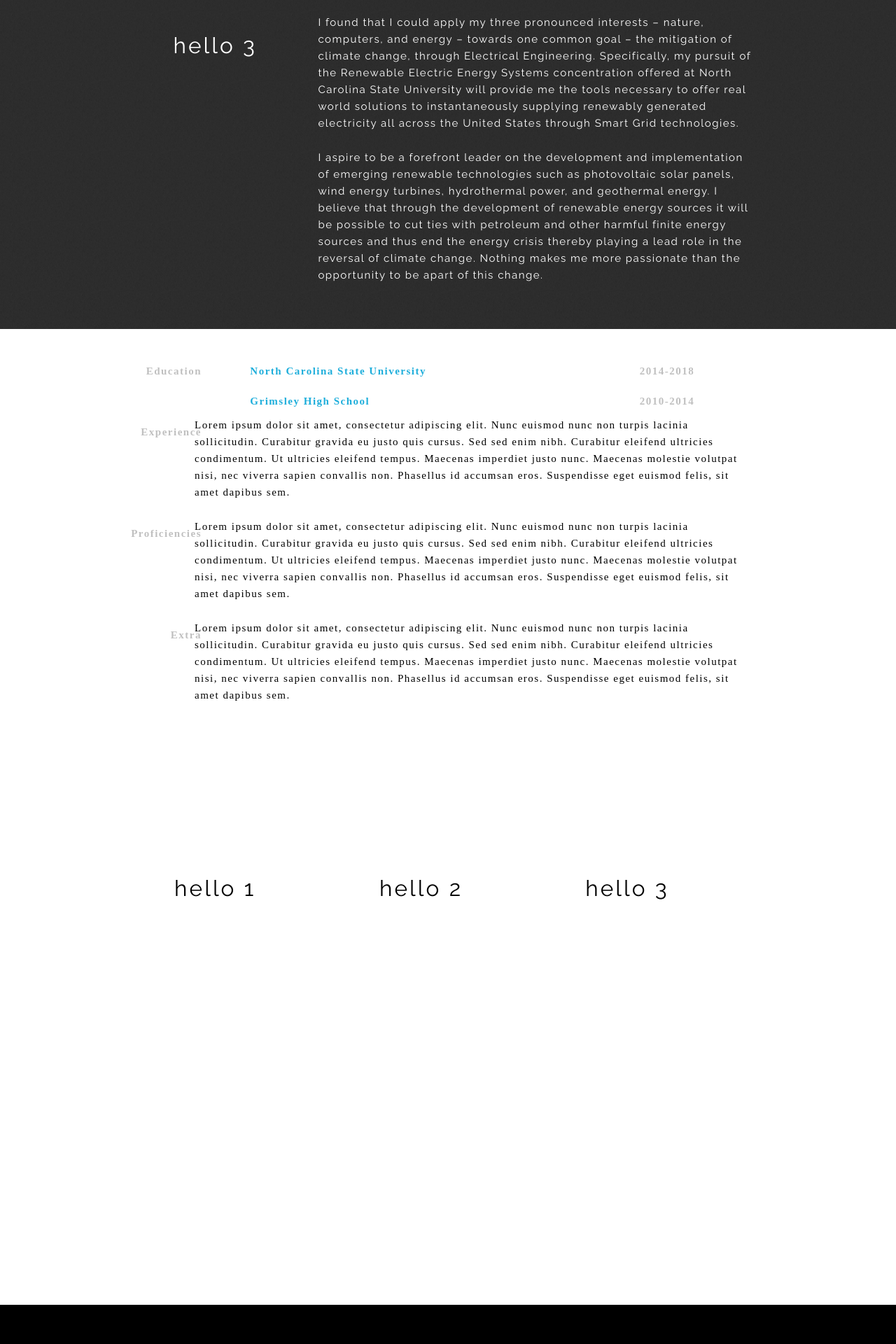
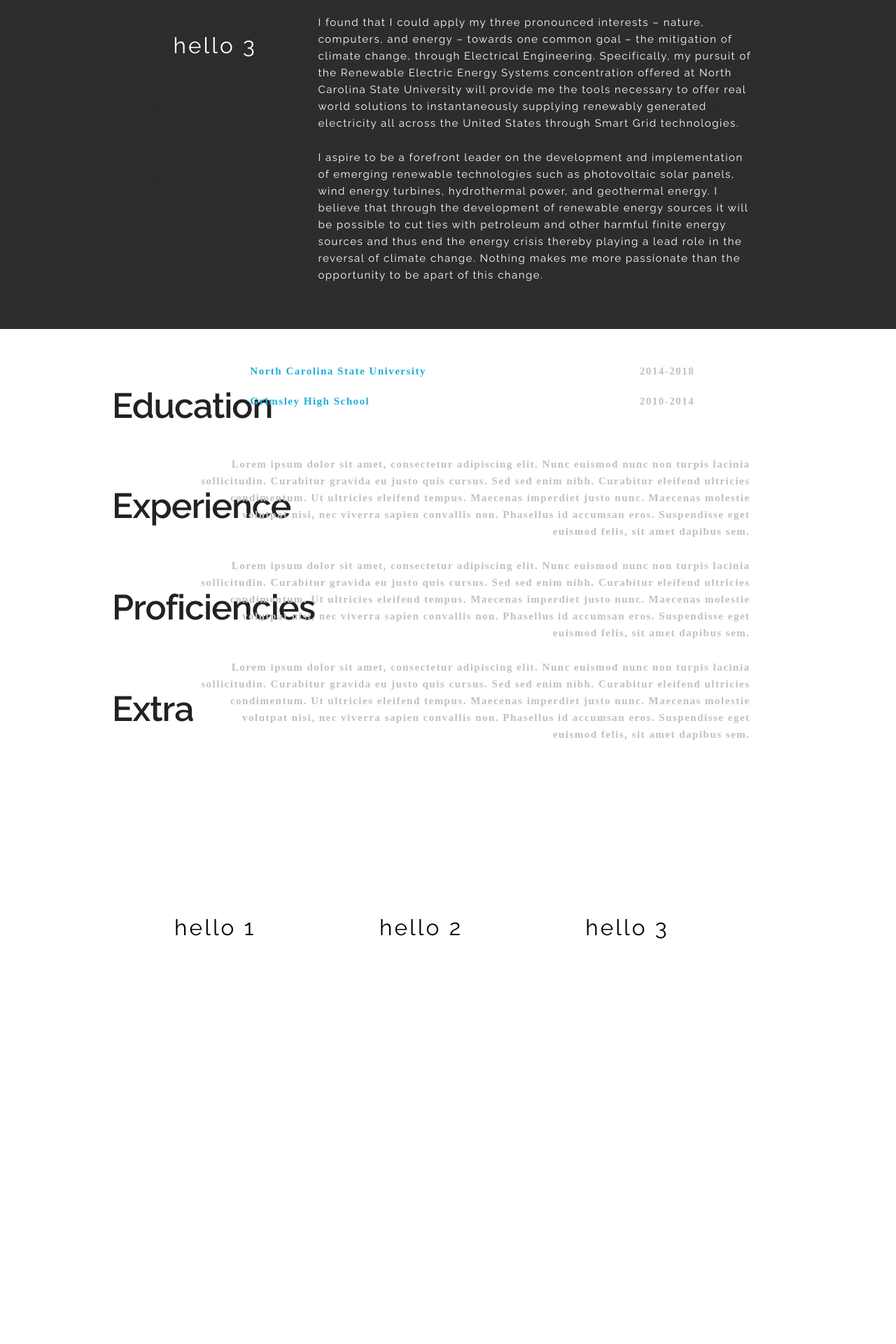
Before and after one commit to jacksoncwilliams/jackson-erin, a Jekyll site: the page built from simpleindex.html, in a window 1280 px wide. Shown: the part 1861-3781 px from the top of the page at 70% size. Built offline with Jekyll 4.4.1, drawn with Linux system fonts in a browser that asks for light colours; nearby versions of some CDN libraries; some web fonts are replaced; before the commit the page ends 3725 px from its top, so only the background shows below that.

Commit message:
Update simple.css

```diff
--- a/css/simple.css
+++ b/css/simple.css
@@ -162,7 +162,7 @@ body {
 }
 
 @media (min-width: 400px) {
-   #resume h1 {
+   #resume p {
       color: #c0c0c0;
       font-family: UniversRoman;
       font-size: 1em;
@@ -177,7 +177,7 @@ body {
 }
 
 @media (min-width: 550px) {
-   #resume h1 {
+   #resume p {
       color: #c0c0c0;
       font-family: UniversRoman;
       font-size: 1em;
@@ -195,7 +195,7 @@ body {
    margin-left: -10px;
 }
 
-#resume p {
+#resume p1 {
    color: #000000;
    font-family: UniversRoman;
    font-size: 1em;
```
